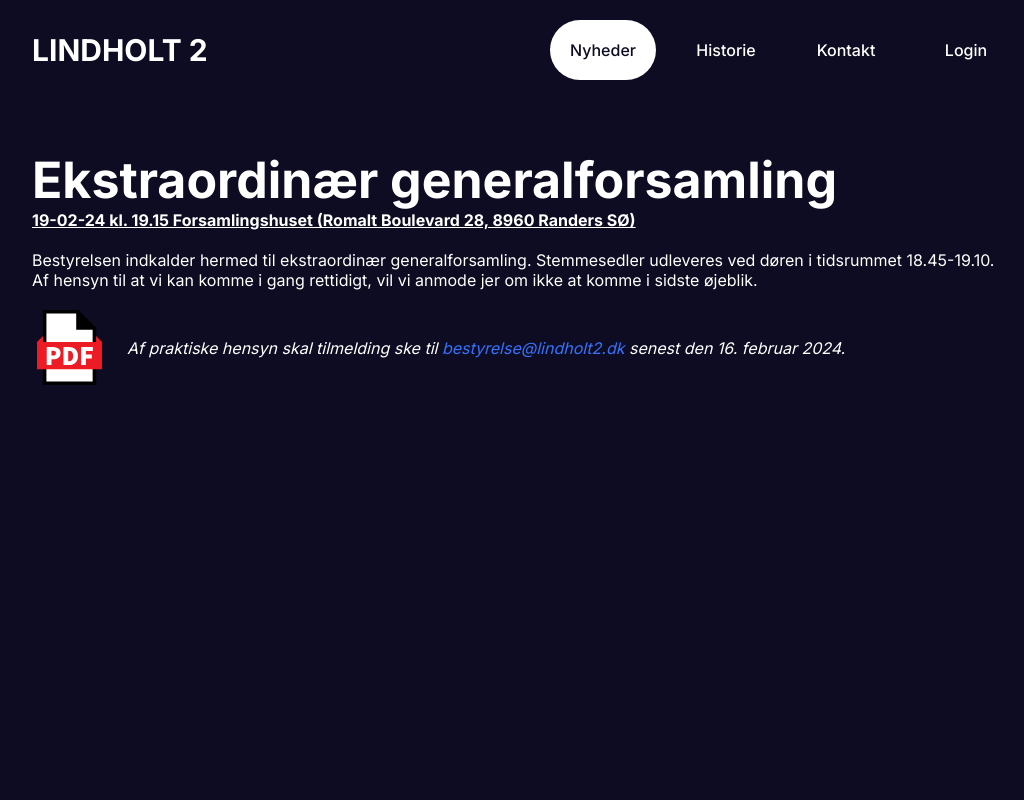
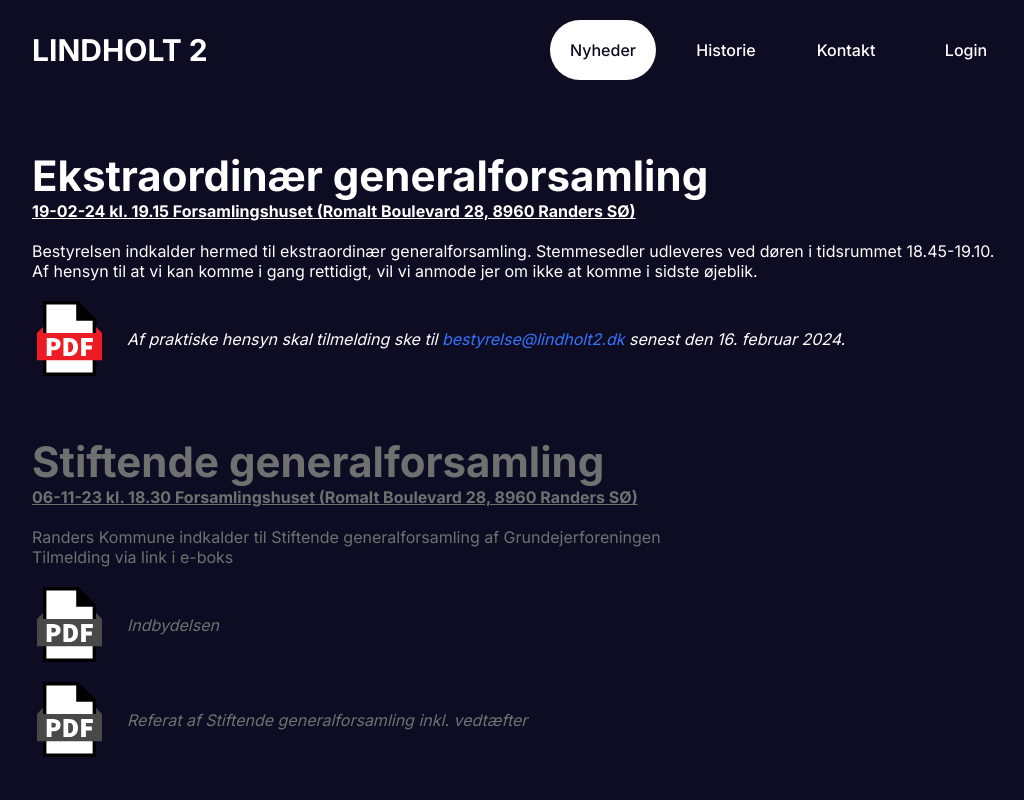
Before and after one commit to bo-k-dk/lindholt2, a Next.js app: page / in a window 1280 px wide. Shown: the top 800 px of the page, without its empty margins (116-1140 px from the left). Built offline with nearby package versions, Linux system fonts and the light colour scheme.

Commit message:
Front page news stuff

```diff
--- a/app/globals.css
+++ b/app/globals.css
@@ -2,7 +2,7 @@
     --bg: #0d0c22;
     --bgSoft: #2d2b42;
     --text: white;
-    --textSoft: #e5e5e5;
+    --textSoft: hwb(0 44% 56%);
     --btn: #3673fd;
 }
 
@@ -15,6 +15,12 @@
 body {
     background-color: var(--bg);
     color: var(--text);
+}
+
+.pastArticle
+{
+    color: var(--textSoft);
+    filter: grayscale(100%);
 }
 
 a {
--- a/app/home.module.css
+++ b/app/home.module.css
@@ -5,7 +5,7 @@
 
 .newsHeader {
     font-weight: bold;
-    font-size: 50px;
+    font-size: 42px;
 }
 
 .newsSection {
@@ -62,4 +62,10 @@
     .newsSection {
         width: 300px;
     }
+    .pdfLink {
+        margin-top: 10px;
+        min-width: 75px;
+        height: 50px;
+        align-items: center;
+    }
 }
--- a/app/page.jsx
+++ b/app/page.jsx
@@ -4,6 +4,7 @@ import Link from "next/link";
 
 export default function Home() {
   return <div className={styles.container}>
+    <article>
       <p className={styles.newsHeader}>Ekstraordinær generalforsamling</p>
       <p className={styles.bold}>19-02-24 kl. 19.15 Forsamlingshuset (Romalt Boulevard 28, 8960 Randers SØ)</p>
       <br></br>
@@ -22,5 +23,39 @@ export default function Home() {
           </p>
         </div>
       </div>
+    </article>
+    <br></br><br></br><br></br>
+    <article className="pastArticle">
+      <p className={styles.newsHeader}>Stiftende generalforsamling</p>
+      <p className={styles.bold}>06-11-23 kl. 18.30 Forsamlingshuset (Romalt Boulevard 28, 8960 Randers SØ)</p>
+      <br></br>
+      <p className={styles.newsSection}>Randers Kommune indkalder til Stiftende generalforsamling af Grundejerforeningen</p>
+      <p className={styles.newsSection}>Tilmelding via link i e-boks</p>
+
+      <div className={styles.pdfDiv}>
+        <div className={styles.pdfLink}>
+          <Link href="./06-11-23_Stiftende generalforsamling.pdf" target="_blank" key="1">
+            <Image src="/PDF_icon.svg" href="/" alt="PDF download link" fill />
+          </Link>
+        </div>
+        <div>
+          <p className={styles.pdfText}>
+            Indbydelsen
+          </p>
+        </div>
+      </div>
+      <div className={styles.pdfDiv}>
+        <div className={styles.pdfLink}>
+          <Link href="./17-01-24_Stiftende_Referat.pdf" target="_blank" key="1">
+            <Image src="/PDF_icon.svg" href="/" alt="PDF download link" fill />
+          </Link>
+        </div>
+        <div>
+          <p className={styles.pdfText}>
+            Referat af Stiftende generalforsamling inkl. vedtæfter
+          </p>
+        </div>
+      </div>
+    </article>
   </div>;
 }
```
Also changed, not shown: 2 other files (tests, documents, lock files or other folders). Lines whose indentation alone changed are shown as unchanged.
